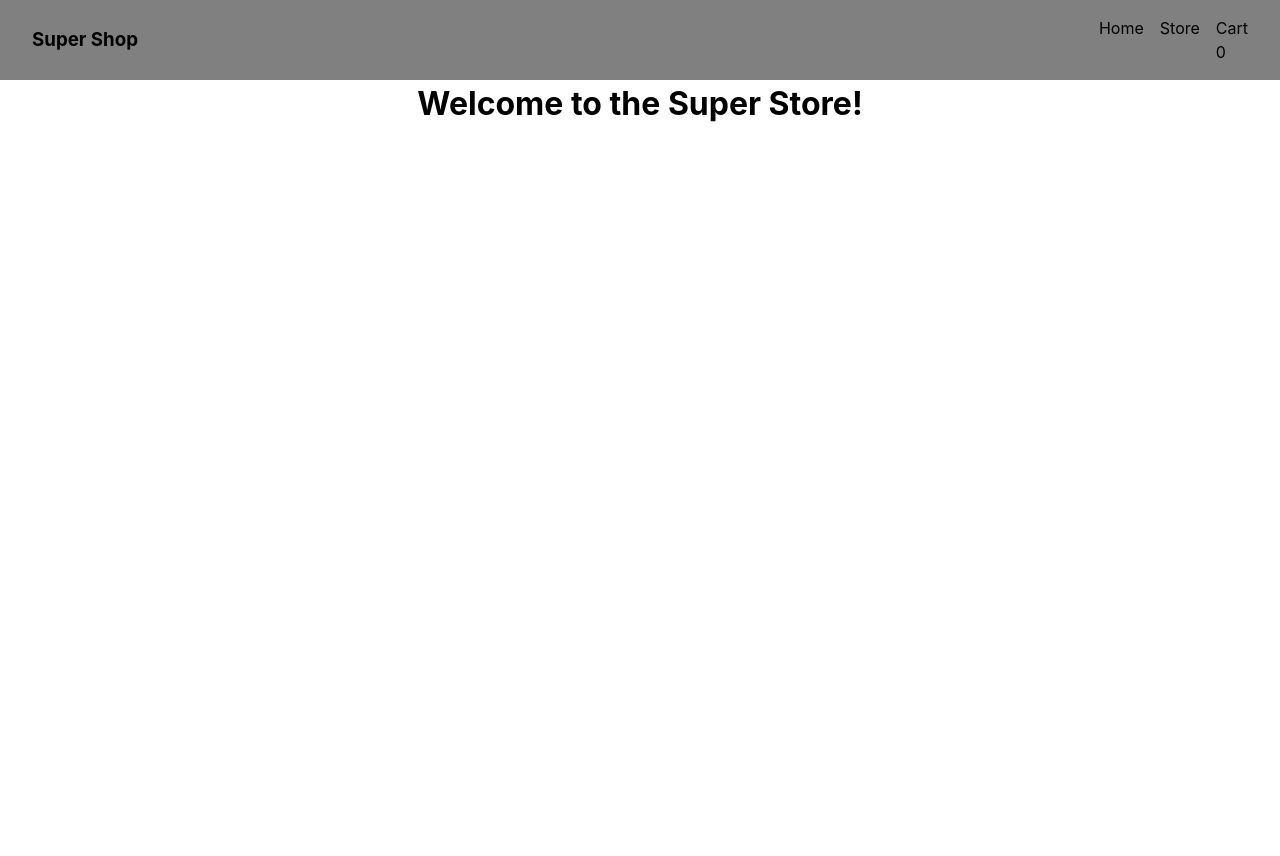
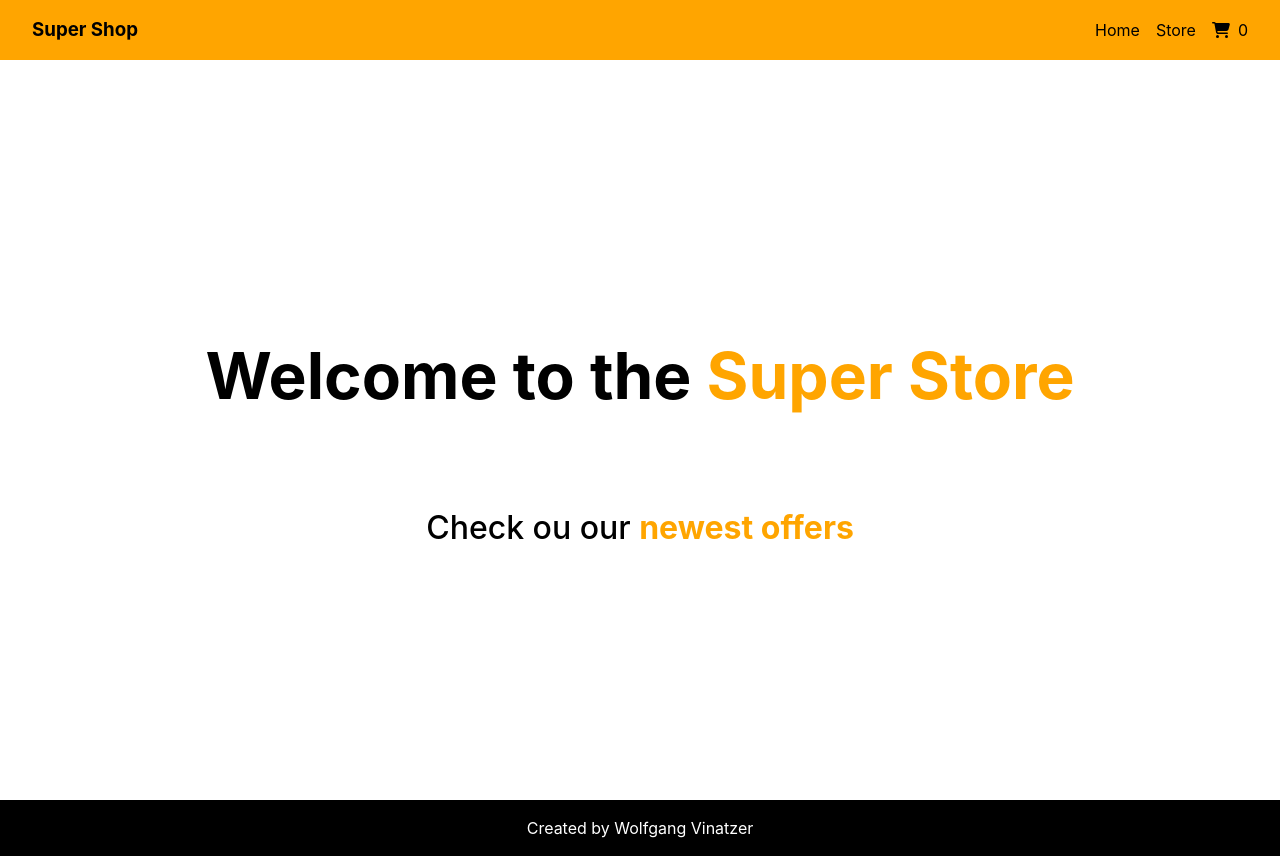
Before and after one commit to GitOnMyLvl/shopping-cart, a React (Vite) app: page / in a window 1280 px wide. Before the commit the page ends 800 px from the top, so only its background shows below. Built offline with nearby package versions, Linux system fonts and the light colour scheme.

Commit message:
add more css and footer

```diff
--- a/src/error-page.jsx
+++ b/src/error-page.jsx
@@ -6,7 +6,7 @@ const ErrorPage = () => {
 
   return (
     <div className="error-page" id="error-page">
-      <h1>OOPs!</h1>
+      <h1>OOPS!</h1>
       <p>Sorry an unexpected error has occurred.</p>
       <p>
         <i>{error.statusText || error.message}</i>
--- /dev/null
+++ b/src/modules/footer.jsx
@@ -0,0 +1,9 @@
+const Footer = () => {
+  return (
+    <footer className="footer">
+      <p>Created by Wolfgang Vinatzer</p>
+    </footer>
+  )
+}
+
+export default Footer
--- a/src/routes/cart.jsx
+++ b/src/routes/cart.jsx
@@ -14,7 +14,7 @@ const Cart = () => {
 
   return (
     <section className="max-container">
-      <h1>This is the cart</h1>
+      <h1 className="cart-heading">Products in your cart</h1>
       {cart.length === 0 ? (
         <>
           <h2>Your cart is currently empty!</h2>
@@ -36,8 +36,11 @@ const Cart = () => {
               </li>
             ))}
           </ul>
-          <p>Total price: {parseFloat(total).toFixed(2)}€</p>
-          <button>Checkout</button>
+          <div className="checkout-area">
+            <p className="total">Total price: {parseFloat(total).toFixed(2)}€</p>
+            <button  className="orange-btn checkout-btn">Checkout</button>
+          </div>
+
         </>
       )}
 
--- a/src/routes/index.jsx
+++ b/src/routes/index.jsx
@@ -1,6 +1,11 @@
+import { NavLink } from "react-router-dom";
+
 const Index = () => {
   return(
-    <h1>Welcome to the Super Store!</h1>
+    <section className="max-container hero">
+      <h1>Welcome to the <span className="orange-text">Super Store</span></h1>
+      <p>Check ou our <NavLink className="orange-text" to={`/store`}>newest offers</NavLink></p>
+    </section>
   )
 }
 
--- a/src/routes/root.jsx
+++ b/src/routes/root.jsx
@@ -1,13 +1,16 @@
 import { useContext } from "react";
 import { NavLink, Outlet } from "react-router-dom"
 import { CartContext } from "../context/CartContext";
+import { FontAwesomeIcon } from "@fortawesome/react-fontawesome";
+import { faCartShopping } from "@fortawesome/free-solid-svg-icons";
+import Footer from "../modules/footer";
 
 const Root = () => {
   const { cart } = useContext(CartContext);
   const amount = cart.reduce((acc, product) => acc + product.quantity, 0)
 
   return (
-    <div>
+    <>
       <header>
         <div className="header-left">
           <h3>Super Shop</h3>
@@ -22,8 +25,12 @@ const Root = () => {
                 <NavLink to={`store`} className="nav-link" aria-label="Store">Store</NavLink>
               </li>
               <li>
-                <NavLink to={`cart`} className="nav-link" aria-label="Cart">Cart</NavLink>
-                <p>{amount}</p>
+                <NavLink to={`cart`} className="nav-link" aria-label="Cart">
+                  <div className="cart-link">
+                    <p>{amount}</p>
+                    <FontAwesomeIcon icon={faCartShopping} />
+                  </div>
+                </NavLink>
               </li>
             </ul>
           </nav>
@@ -32,7 +39,8 @@ const Root = () => {
       <main className="main-section">
         <Outlet />
       </main>
-    </div>
+      <Footer></Footer>
+    </>
   )
 }
 
--- a/src/styles/index.css
+++ b/src/styles/index.css
@@ -19,7 +19,7 @@ header {
   justify-content: space-between;
   padding: 1rem 2rem;
   align-items: center;
-  background: gray;
+  background: orange;
   position: fixed;
   width: 100%;
   top: 0;
@@ -37,6 +37,14 @@ header {
   color: black;
 }
 
+.cart-link{
+  display: flex;
+  align-items: center;
+  justify-content: center;
+  flex-direction: row-reverse;
+  gap: 0.5rem;
+}
+
 .main-section{
   width: 100%;
   display: flex;
@@ -50,6 +58,37 @@ header {
   max-width: 1320px;
   width: 100%;
   margin: 0 auto;
+}
+
+.hero{
+  height: 90vh;
+  display: flex;
+  flex-direction: column;
+  align-items: center;
+  justify-content: center;
+  gap: 5rem;
+}
+
+.orange-text{
+  text-decoration: none;
+  color: orange;
+  font-weight: 700;
+}
+
+.hero h1{
+  font-size: 4rem;
+  padding: 0 1rem;
+  font-weight: 700;
+}
+
+.hero p{
+  font-size: 2rem;
+  padding: 0 1rem;
+  font-weight: 500;
+}
+
+.hero p .orange-text:hover{
+  opacity: 80%;
 }
 
 .products{
@@ -116,10 +155,27 @@ header {
   cursor: pointer;
 }
 
+
+
 .orange-btn{
   background-color: orange;
   border-color:orange;
-  cursor:  default;
+  cursor: default;
+}
+
+.checkout-btn{
+  display: flex;
+  padding: 1rem 1rem;
+  font-size: 1rem;
+  border-radius: 2rem;
+  border: 1px solid orange;
+  align-items: center;
+  justify-content: center;
+  font-size: 1rem;
+  line-height: 1;
+  cursor: pointer;
+  min-width: 200px;
+  cursor: pointer;
 }
 
 .cart-list{
@@ -153,3 +209,27 @@ header {
 .cart-list-img{
   flex-shrink: 0;
 }
+
+.total{
+  font-weight: 700;
+  padding: 0 1rem;
+}
+
+.checkout-area{
+  display: flex;
+  flex-direction: column;
+  align-items:flex-end;
+  justify-content: center;
+  gap: 1rem;
+  padding: 1rem 0;
+}
+
+.footer{
+  background-color: black;
+  color: white;
+  margin: 0 auto;
+  display: flex;
+  align-items: center;
+  justify-content: space-evenly;
+  padding: 1rem;
+}
```
